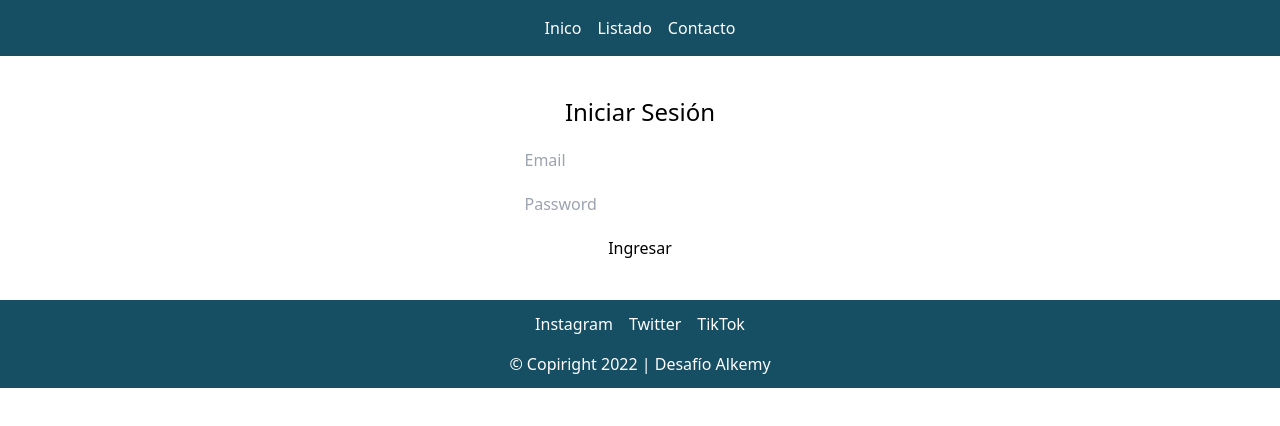
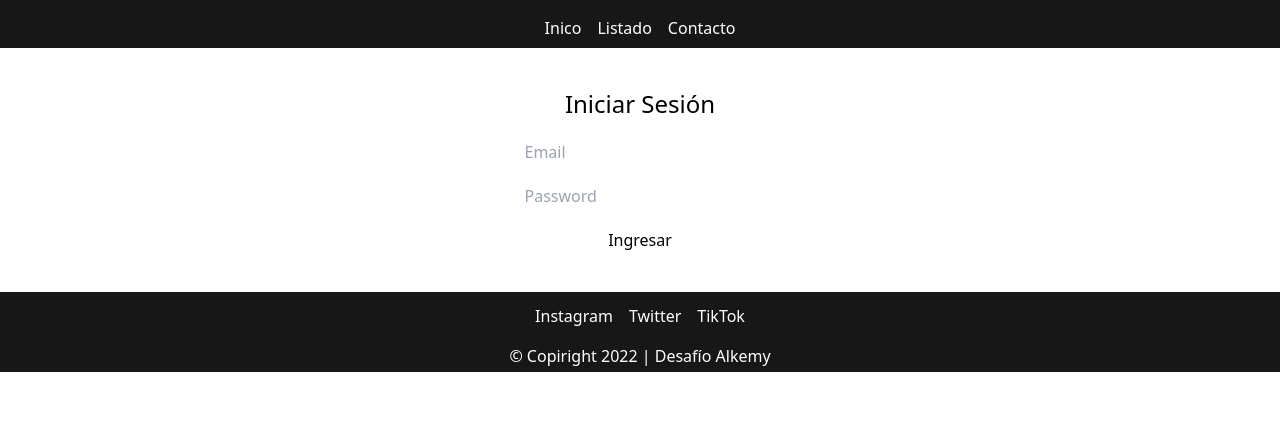
Before and after one commit to JoaquinDeLuca/Challenge, a React (Vite) app: page / in a window 1280 px wide. Shown: the top 426 px of the page. Built offline with nearby package versions, Linux system fonts and the light colour scheme.

Commit message:
style is given

```diff
--- a/src/Components/Details.jsx
+++ b/src/Components/Details.jsx
@@ -31,10 +31,10 @@ export default function Details() {
                 })
             })
     },[movieId])
-    console.log(movie)
+    // console.log(movie)
 
   return (
-    <>
+    <div className="h-[82vh] md:h-min-[82vh]">
         { !movie && <p>cargando...</p>}
         { movie && (
             <>
@@ -56,6 +56,6 @@ export default function Details() {
             </div>
             </>
         )}
-    </>
+    </div>
   )
 }
--- a/src/Components/Footer.jsx
+++ b/src/Components/Footer.jsx
@@ -2,7 +2,7 @@
 export default function Footer() {
   return (
 
-    <footer className="bg-cyan-900 flex flex-col items-center gap-4 p-3 text-white">
+    <footer className="bg-neutral-900 flex flex-col items-center gap-4 p-3 text-white h-[10vh]">
         <nav>
             <ul className="flex gap-4 justify-center">
                 <li>
--- a/src/Components/Header.jsx
+++ b/src/Components/Header.jsx
@@ -4,7 +4,7 @@ export default function Header() {
 
   return (
     <>
-        <header className="bg-cyan-900 flex justify-center text-white">
+        <header className="bg-neutral-900 flex justify-center text-white h-[6vh]">
             <nav className="flex m-4 ">
                 <ul className="flex gap-4">
                     <li>
```
